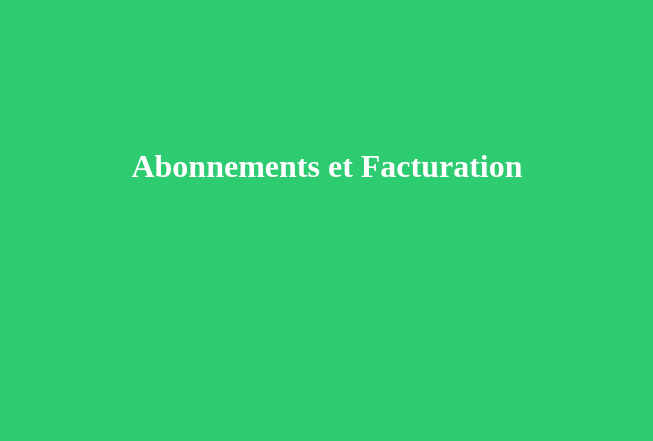
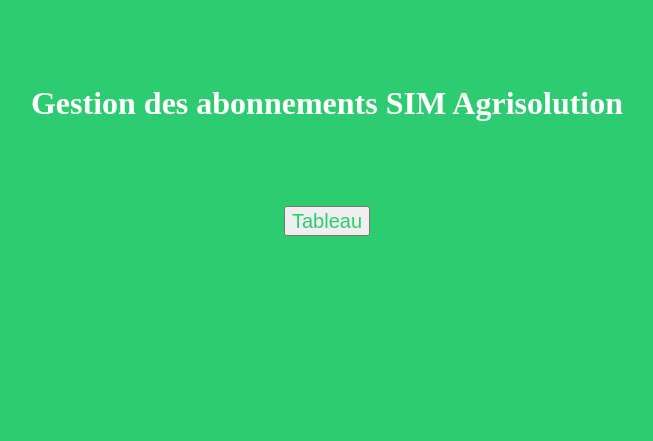
Before and after one commit to PetitMiskin/Abonnement-et-Facturation, a plain HTML site: page index.html in a window 1280 px wide. Shown: the whole page, without its empty margins (313-966 px from the left). Drawn offline with Linux system fonts and the light colour scheme.

Commit message:
index.html

```diff
--- a/index.html
+++ b/index.html
@@ -5,6 +5,7 @@
    <title></title>
   </head>
   <body style="background-color:#2ecc71">
-   <h1 style="padding-top:10%; padding-bottom:20%; text-align:center;color:#FFFFFF">Abonnements et Facturation</h1>
+   <h1 style="padding-top:5%; padding-bottom:5%; text-align:center;color:#FFFFFF">Gestion des abonnements SIM Agrisolution</h1>
   </body>
 </html>
+<center><input style="text style=width:200px;height:30px;font-size:20px;color:#2ecc71"type=button onclick=window.location.href='file:///C:/Windows/System32/Abonnement_et_Facturation/Tableau%20de%20facturation.htm'; value=Tableau />
```
